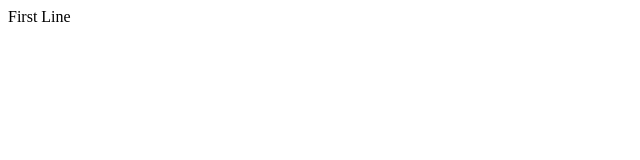
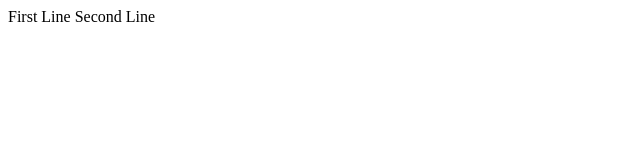
Before and after one commit to devmykhailichenko/FrontendPro, a plain HTML site: page index.html in a window 1280 px wide. Shown: the whole page, without its empty margins (0-640 px from the left). Drawn offline with Linux system fonts and the light colour scheme.

Commit message:
Added second line

```diff
--- a/index.html
+++ b/index.html
@@ -8,6 +8,7 @@
 <body>
 
 <span>First Line</span>
+<span>Second Line</span>
 
 <script src="./script.js"></script>
 </body>
```
